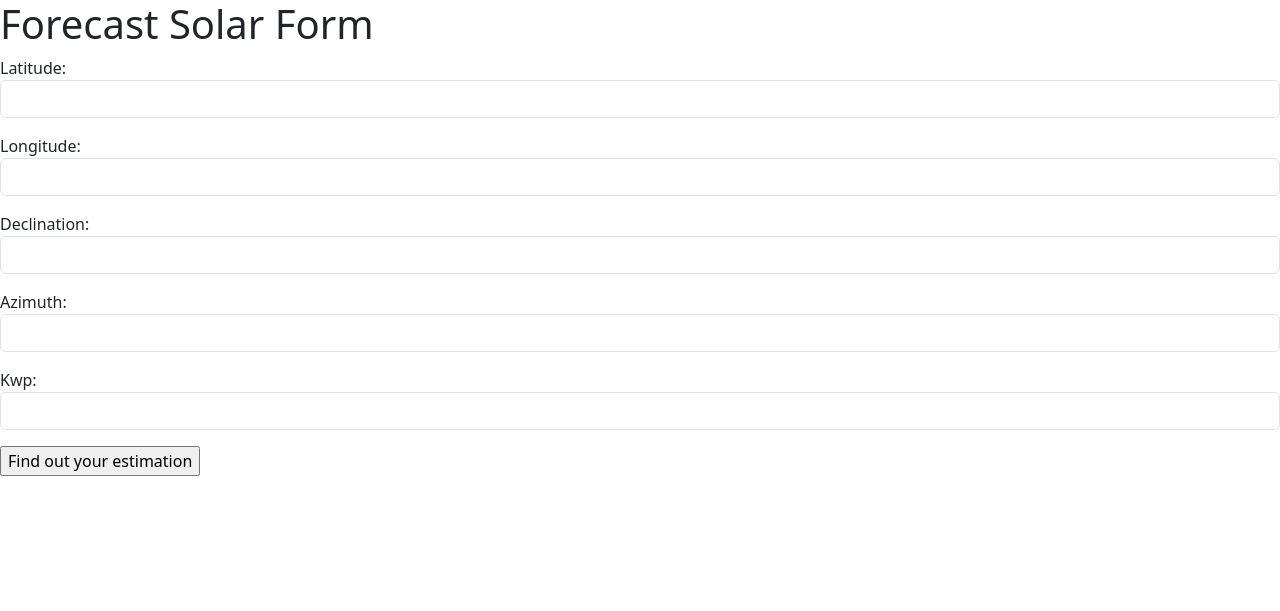
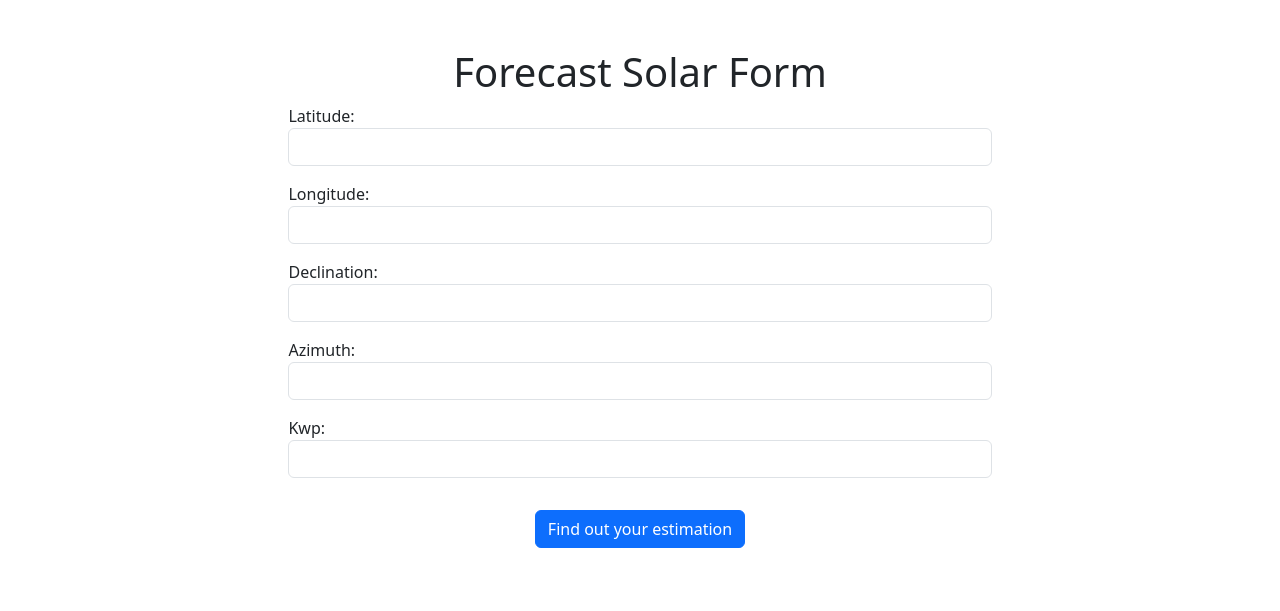
Before and after one commit to Patrick-Messiter/forecast-solar, a Django app: page / in a window 1280 px wide. Shown: the top 611 px of the page. Run offline with Django 4.2, Linux system fonts and the light colour scheme.

Commit message:
Updated home template - adding styling for form section

```diff
--- a/djangoapp/forecast_solar/templates/estimates/home.html
+++ b/djangoapp/forecast_solar/templates/estimates/home.html
@@ -1,14 +1,21 @@
 {% extends 'base.html' %}
 
 {% block body %}
-<main>
+<main class="d-flex justify-content-center">
+    <div class="col-sm-10 py-5">
+        <div class="d-flex justify-content-center">
             <h1>Forecast Solar Form</h1>
+        </div>
+        <form method="POST" class="d-flex row justify-content-center">
+            {% csrf_token %}
+            <div class="col-sm-8">
+                {{form.as_p}}
+            </div>
+            <div class="d-flex justify-content-center py-3">
+                <input class="btn btn-primary" type="submit" value="Find out your estimation">
+            </div>
+        </form>
 
-    <form method="POST">
-        {% csrf_token %}
-        {{form.as_p}}
-        <input type="submit" value="Find out your estimation">
-    </form>
 
         {% if solar_data %}
             <h2>Results - {{place}}</h2>
@@ -31,5 +38,7 @@
                 </ul>
             </div>
         {% endif %}
+    </div>
+
 </main>
 {% endblock %}
```
Lines whose indentation alone changed are shown as unchanged.
